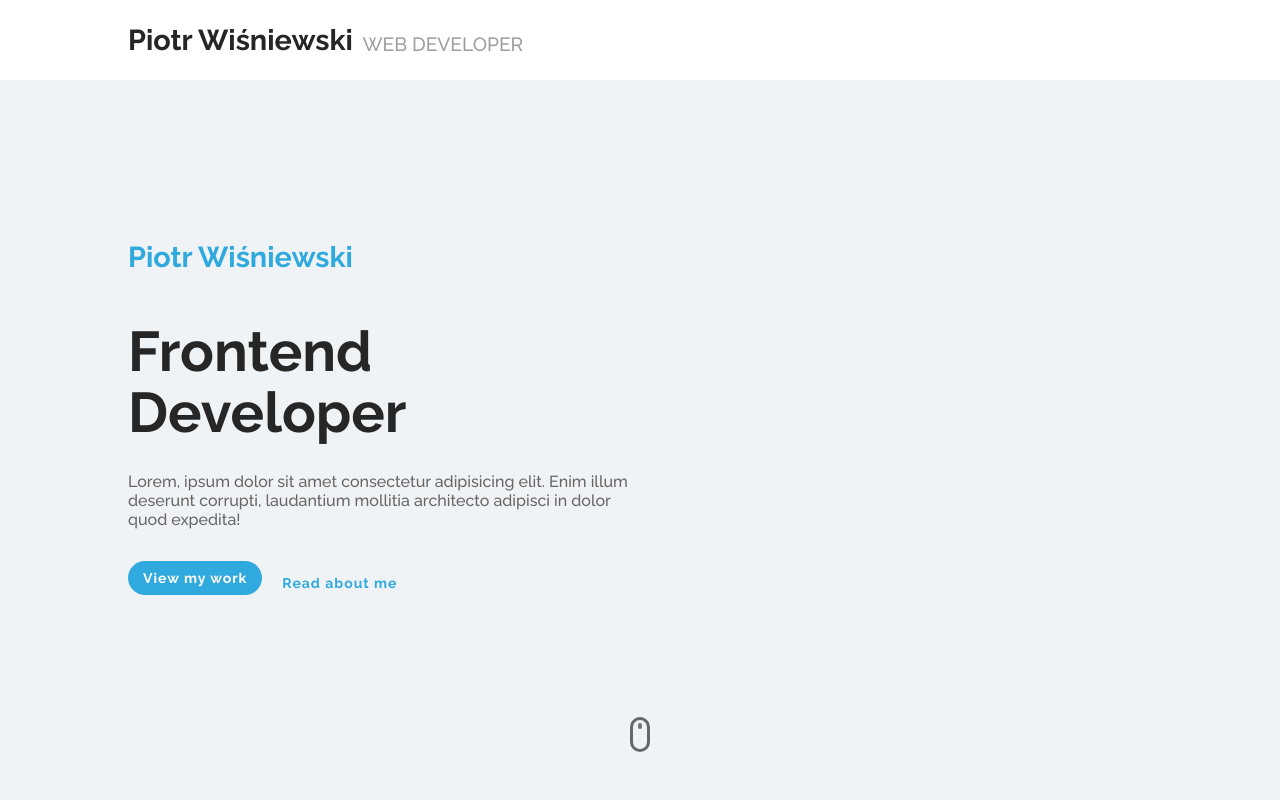
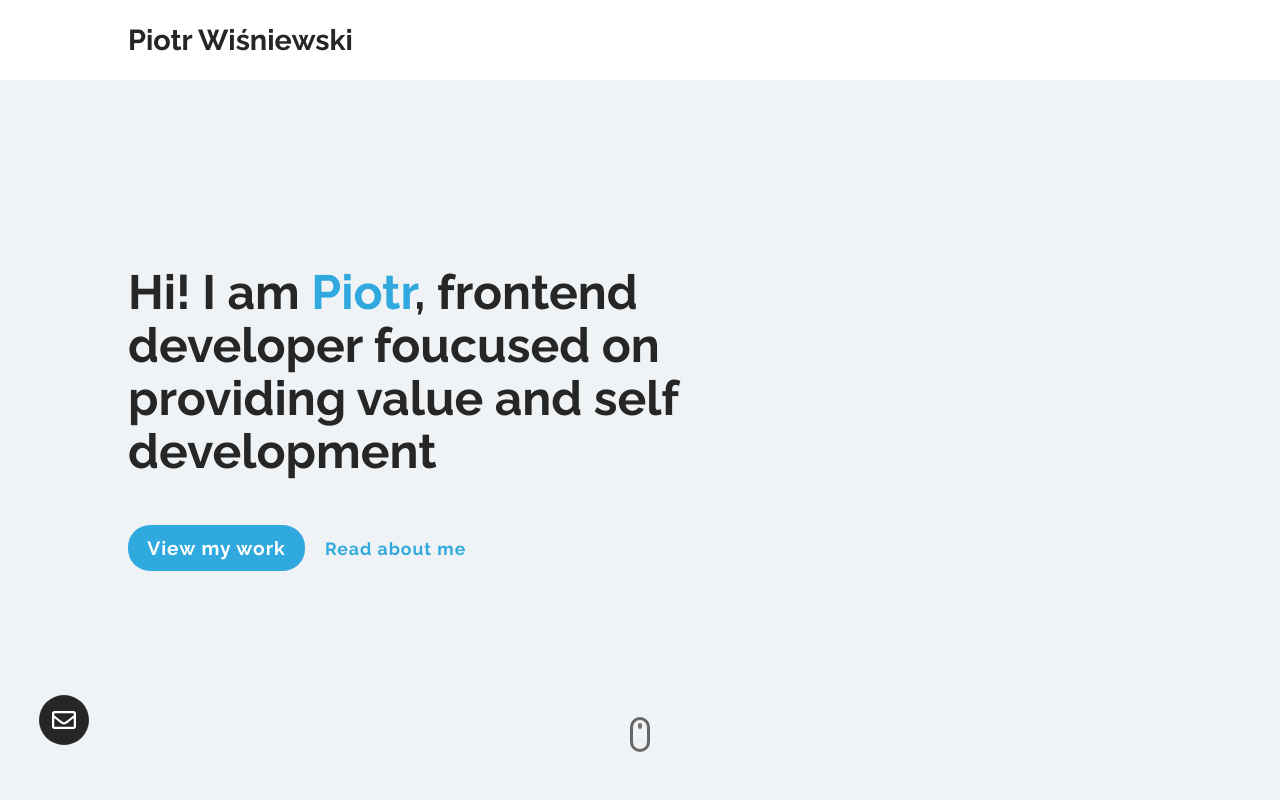
Before and after one commit to pietrushka/personal-portfolio, a Next.js app: page / in a window 1280 px wide. Shown: the top 800 px of the page. Built offline with nearby package versions, Linux system fonts and the light colour scheme.

Commit message:
Add message link and change hero text

```diff
--- a/components/contact.js
+++ b/components/contact.js
@@ -2,7 +2,7 @@ import styled from '@emotion/styled'
 
 export default function Contact () {
   return (
-    <ContactSection>
+    <ContactSection id='contact'>
       <ContactWrapper>
         <TextContent>
           <h3>Contact</h3>
--- a/components/hero.js
+++ b/components/hero.js
@@ -5,9 +5,7 @@ export default function Hero () {
     <HeroSection>
       <HeroWrapper>
         <TextContent>
-          <h5>Piotr Wiśniewski</h5>
-          <h1>Frontend Developer</h1>
-          <p>Lorem, ipsum dolor sit amet consectetur adipisicing elit. Enim illum deserunt corrupti, laudantium mollitia architecto adipisci in dolor quod expedita!</p>
+          <h1>Hi! I am <span>Piotr</span>, frontend developer foucused on providing value and self development</h1>
           <ButtonsContainer>
             <BtnMain name='projects' href='#projects'>View my work</BtnMain>
             <BtnSecondary name='about' href='#about'>Read about me</BtnSecondary>
@@ -42,73 +40,50 @@ const HeroWrapper = styled.div`
 `
 
 const TextContent = styled.div`
-  width: 50%;
-
-  h5 {
-    color: var(--blue);
-    margin-bottom: 1em;
-    font-size: 1.8rem;
-  }
+  width: 60%;
 
   h1 {
     color: var(--black);
-    margin-bottom: .5em;
-    font-size: 3.5rem;
+    margin-bottom: .25em;
+    font-size: 3rem;
     line-height: 1.1em;
-  }
 
-  p {
-    color: var(--grey-dark);
+    span {
+      color: var(--blue);
+
+      &:hover{
+        color: var(--blue-dark);
+      }
+    }
   }
 
   @media (max-width: 575.98px) {
 
 
-    h5 {
-      font-size: 1.2rem;
-      margin-bottom: .5em;
-    }
     h1 {
       font-size: 3rem;
       margin: 0 auto;
     }
-    p{
-      font-size: .9rem;
-    }
+
   }
 
   @media (max-width: 767.98px) {
     width: 100%;
     text-align: center;
-    h5 {
-      font-size: 1.4rem;
-      margin-bottom: .5em;
-    }
+
     h1 {
       font-size: 4rem;
       margin: 0 auto;
     }
-    p{
-      margin: 1em auto;
-      font-size: 1rem;
-      width: 85%;
-    }
   }
-
-  @media (max-width: 991.98px) {
-
-  }
-
-  @media (max-width: 1340px) {
-
-  }
-  `
+`
 
 const ButtonsContainer = styled.div`
-  margin-top: 2rem;
+  margin-top: 3rem;
   display: flex;
   flex-wrap: wrap;
   align-items: center;
+
   @media (max-width: 767.98px) {
     justify-content: center;
   }
@@ -117,15 +92,14 @@ const ButtonsContainer = styled.div`
 `
 
 const BtnMain = styled.a`
-  margin-bottom: 10px;
   margin-right: 20px;
-  padding: 9px 15px;
+  padding: .6em 1em;
   color: white;
   background: var(--blue);
   border: 0;
   cursor: pointer;
   letter-spacing: 1px;
-  font-size: 14px;
+  font-size: 1.2rem;
   font-weight: 700;
   border-radius: 22px;
   transition: all 350ms ease;
@@ -136,7 +110,7 @@ const BtnMain = styled.a`
 `
 
 const BtnSecondary = styled.a`
-  font-size: 14px;
+  font-size: 1.1rem;
   font-weight: 700;
   letter-spacing: 1px;
   color: var(--blue);
--- /dev/null
+++ b/components/message-panel.js
@@ -0,0 +1,58 @@
+import styled from '@emotion/styled'
+
+export default function MessageSidePanel () {
+  return (
+    <Panel>
+      <ButtonContainer>
+        <ContactLink name='contact' href='#contact'>
+          <div />
+        </ContactLink>
+      </ButtonContainer>
+    </Panel>
+
+  )
+}
+
+const Panel = styled.div`
+  width: 10vw;
+  height: 100vh;
+  left: 0;
+  top: 0;
+  position: fixed;
+  z-index: 10;
+
+  @media (max-width: 575.98px) {
+    display: none;
+  }
+`
+
+const ButtonContainer = styled.div`
+  width: 100%;
+  height: 20vh;
+  position: absolute;
+  bottom: 0;
+  display: flex;
+  justify-content: center;
+  align-items: center;
+`
+
+const ContactLink = styled.a`
+  display: flex;
+  justify-content: center;
+  align-items: center;
+  width: 50px;
+  height: 50px;
+  border-radius: 50%;
+  background: var(--black);
+
+  div {
+    width: 1.5rem;
+    height: 1.5rem;
+    background: url('envelope.svg');
+    background-repeat: no-repeat;
+  }
+
+  &:hover div {
+    background: url('envelope-open.svg');
+  }
+`
--- a/components/navbar.js
+++ b/components/navbar.js
@@ -9,7 +9,6 @@ export default function Navbar () {
           <Link href='#'>
             <Brand>
               <BrandLogo>Piotr Wiśniewski</BrandLogo>
-              <BrandDescription>WEB DEVELOPER</BrandDescription>
             </Brand>
           </Link>
         </NavbarWrapper>
@@ -58,14 +57,3 @@ const BrandLogo = styled.h3`
     font-size: 1.4rem;
   }
 `
-
-const BrandDescription = styled.div`
-  padding-left: .5em;
-  color: var(--grey);
-  font-size: 1.2rem;
-  line-height: 1em;
-  text-transform: uppercase;
-  @media (max-width: 575.98px) {
-    font-size: 1rem;
-  }
-`
--- a/pages/index.js
+++ b/pages/index.js
@@ -7,6 +7,7 @@ import Projects from '../components/projects'
 import About from '../components/about'
 import TechStack from '../components/tech'
 import Contact from '../components/contact'
+import MessageSidePanel from '../components/message-panel'
 
 export default function Home () {
   return (
@@ -15,6 +16,7 @@ export default function Home () {
         <title>Piotr Wiśniewski</title>
       </Head>
       <ScrollBar />
+      <MessageSidePanel />
       <Navbar />
       <Hero />
       <Projects />
--- a/styles/globals.css
+++ b/styles/globals.css
@@ -9,7 +9,7 @@
   --grey-light: #c9c9c9;
   --black: #262626;
   --blue:#30A9DE;
-  --blue-dark: #30A9DE;
+  --blue-dark: #0e6f99;
   --green: #0B7A75;
   --green-dark: #053835;
   --red: #BB443A;
@@ -36,6 +36,10 @@ a {
   text-decoration: none;
 }
 
+button {
+  border: none;
+}
+
 * {
   box-sizing: border-box;
 }
```
Also changed, not shown: components/side-panel.js (deleted, +0 -7 lines).
